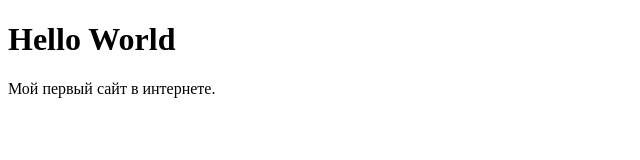
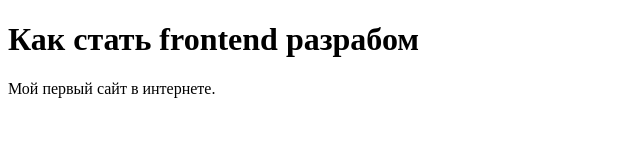
Before and after one commit to Gandal1f/Webproject, a plain HTML site: page index.html in a window 1280 px wide. Shown: the whole page, without its empty margins (0-640 px from the left). Drawn offline with Linux system fonts and the light colour scheme.

Commit message:
Поменял заголовок

```diff
--- a/index.html
+++ b/index.html
@@ -7,8 +7,9 @@
     <title>Document</title>
 </head>
 <body>
-    <h1>Hello World</h1>
+    <h1>Как стать frontend разрабом</h1>
     <p>Мой первый сайт в интернете.</p>
+
 
 </body>
 </html>
```
